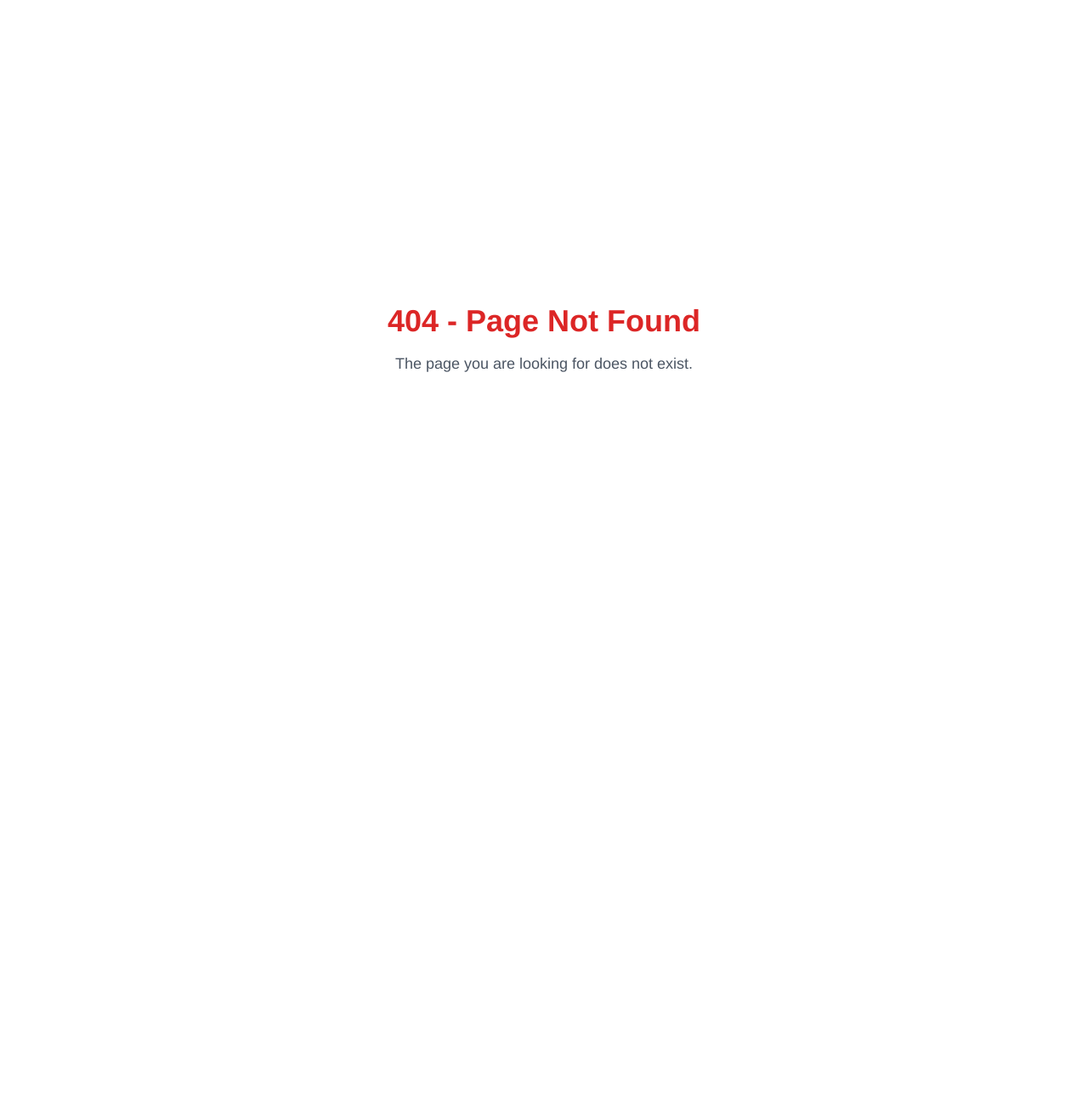
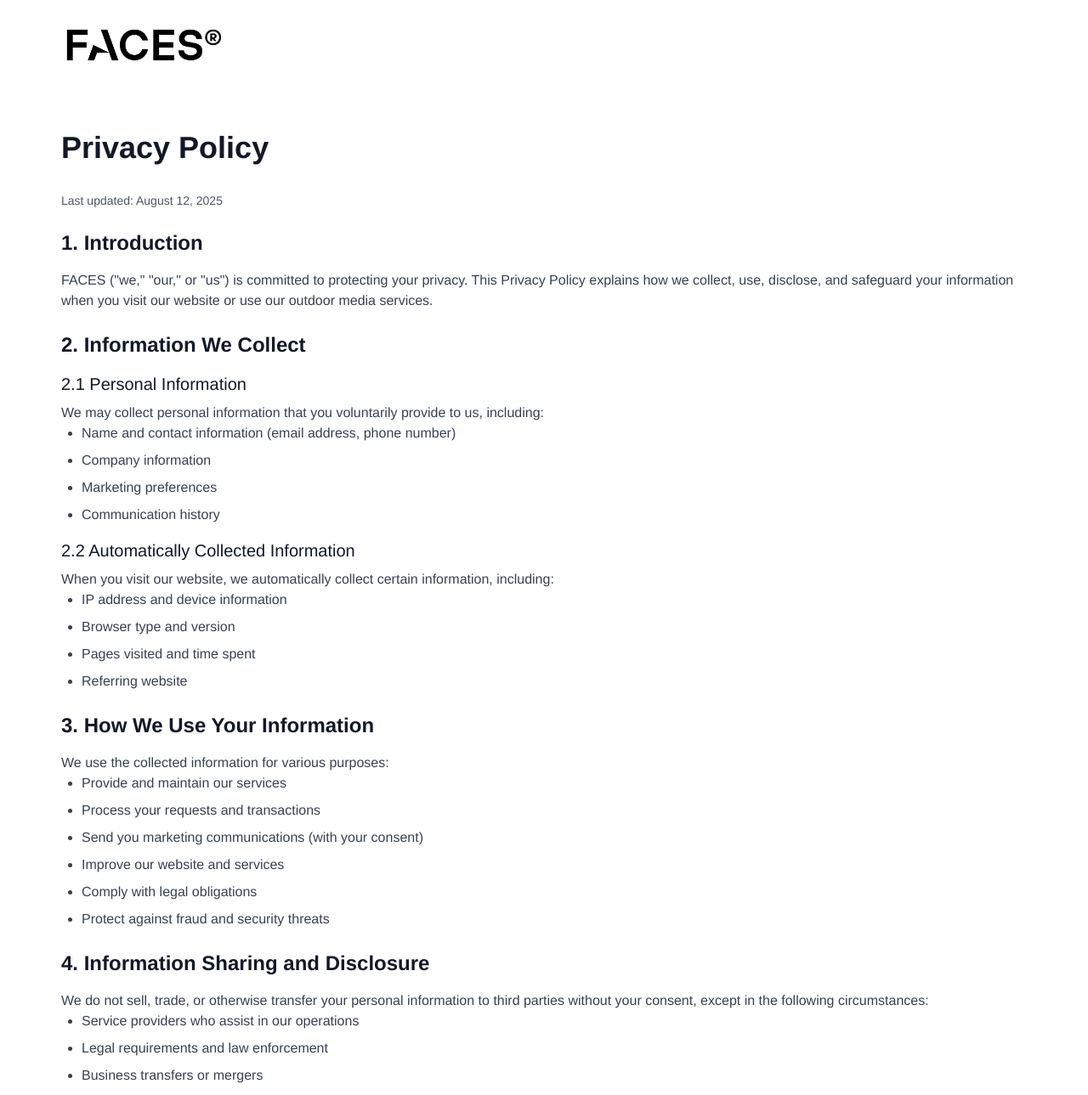
Before and after one commit to pablofaces/faces.com.mt, a Next.js app: page /privacy-policy in a window 1280 px wide. Before the commit this address had no page. Shown: the top 1289 px of the page at 85% size. Before the commit the page ends 800 px from the top, so only its background shows below. Built offline with nearby package versions, Linux system fonts and the light colour scheme.

Commit message:
privacy-policy

```diff
--- a/src/app/globals.css
+++ b/src/app/globals.css
@@ -5,9 +5,7 @@
 /* Import custom fonts */
 @font-face {
   font-family: 'Sprayerz Demo-B85';
-  src: url('/fonts/sprayerz-demo-b85.woff2') format('woff2'),
-       url('/fonts/sprayerz-demo-b85.woff') format('woff'),
-       url('/fonts/SprayerzDEMO-B85.ttf') format('truetype');
+  src: url('/fonts/SprayerzDEMO-B85.ttf') format('truetype');
   font-weight: normal;
   font-style: normal;
   font-display: swap;
--- /dev/null
+++ b/src/app/privacy-policy/page.tsx
@@ -0,0 +1,152 @@
+"use client";
+import Image from "next/image";
+
+const PrivacyPolicy: React.FC = () => {
+  return (
+    <div className="min-h-screen bg-white">
+      {/* Header with FACES Logo */}
+      <div className="w-full py-4 lg:py-8 ">
+        <div className="max-w-[1000px] md:max-w-[1200px] px-8 py-4 lg:py-0 mx-auto">
+          <Image
+            src="/faces_black_logo.png"
+            alt="Faces logo"
+            width={120}
+            height={120}
+            className="h-auto w-40 sm:w-48"
+          />
+        </div>
+      </div>
+
+      {/* Main Content */}
+      <div className="max-w-[1000px] md:max-w-[1200px] mx-auto px-8 py-12">
+        <div className="prose prose-lg max-w-none">
+          <h1 className="text-4xl font-bold text-gray-900 mb-8">Privacy Policy</h1>
+
+          <div className="space-y-6 text-gray-700">
+            <p className="text-sm text-gray-600">Last updated: {new Date().toLocaleDateString('en-US', { year: 'numeric', month: 'long', day: 'numeric' })}</p>
+
+            <section>
+              <h2 className="text-2xl font-semibold text-gray-900 mb-4">1. Introduction</h2>
+              <p>
+                FACES ("we," "our," or "us") is committed to protecting your privacy. This Privacy Policy explains how we collect, use, disclose, and safeguard your information when you visit our website or use our outdoor media services.
+              </p>
+            </section>
+
+            <section>
+              <h2 className="text-2xl font-semibold text-gray-900 mb-4">2. Information We Collect</h2>
+              <h3 className="text-xl font-medium text-gray-900 mb-2">2.1 Personal Information</h3>
+              <p>We may collect personal information that you voluntarily provide to us, including:</p>
+              <ul className="list-disc pl-6 space-y-2">
+                <li>Name and contact information (email address, phone number)</li>
+                <li>Company information</li>
+                <li>Marketing preferences</li>
+                <li>Communication history</li>
+              </ul>
+
+              <h3 className="text-xl font-medium text-gray-900 mb-2 mt-4">2.2 Automatically Collected Information</h3>
+              <p>When you visit our website, we automatically collect certain information, including:</p>
+              <ul className="list-disc pl-6 space-y-2">
+                <li>IP address and device information</li>
+                <li>Browser type and version</li>
+                <li>Pages visited and time spent</li>
+                <li>Referring website</li>
+              </ul>
+            </section>
+
+            <section>
+              <h2 className="text-2xl font-semibold text-gray-900 mb-4">3. How We Use Your Information</h2>
+              <p>We use the collected information for various purposes:</p>
+              <ul className="list-disc pl-6 space-y-2">
+                <li>Provide and maintain our services</li>
+                <li>Process your requests and transactions</li>
+                <li>Send you marketing communications (with your consent)</li>
+                <li>Improve our website and services</li>
+                <li>Comply with legal obligations</li>
+                <li>Protect against fraud and security threats</li>
+              </ul>
+            </section>
+
+            <section>
+              <h2 className="text-2xl font-semibold text-gray-900 mb-4">4. Information Sharing and Disclosure</h2>
+              <p>We do not sell, trade, or otherwise transfer your personal information to third parties without your consent, except in the following circumstances:</p>
+              <ul className="list-disc pl-6 space-y-2">
+                <li>Service providers who assist in our operations</li>
+                <li>Legal requirements and law enforcement</li>
+                <li>Business transfers or mergers</li>
+                <li>Protection of rights and safety</li>
+              </ul>
+            </section>
+
+            <section>
+              <h2 className="text-2xl font-semibold text-gray-900 mb-4">5. Data Security</h2>
+              <p>
+                We implement appropriate technical and organizational security measures to protect your personal information against unauthorized access, alteration, disclosure, or destruction. However, no method of transmission over the internet is 100% secure.
+              </p>
+            </section>
+
+            <section>
+              <h2 className="text-2xl font-semibold text-gray-900 mb-4">6. Your Rights</h2>
+              <p>Depending on your location, you may have the following rights regarding your personal information:</p>
+              <ul className="list-disc pl-6 space-y-2">
+                <li>Access and review your data</li>
+                <li>Correct inaccurate information</li>
+                <li>Request deletion of your data</li>
+                <li>Object to processing</li>
+                <li>Data portability</li>
+                <li>Withdraw consent</li>
+              </ul>
+            </section>
+
+            <section>
+              <h2 className="text-2xl font-semibold text-gray-900 mb-4">7. Cookies and Tracking Technologies</h2>
+              <p>
+                We use cookies and similar tracking technologies to enhance your browsing experience, analyze website traffic, and understand user behavior. You can control cookie settings through your browser preferences.
+              </p>
+            </section>
+
+            <section>
+              <h2 className="text-2xl font-semibold text-gray-900 mb-4">8. Third-Party Links</h2>
+              <p>
+                Our website may contain links to third-party websites. We are not responsible for the privacy practices or content of these external sites. We encourage you to review their privacy policies.
+              </p>
+            </section>
+
+            <section>
+              <h2 className="text-2xl font-semibold text-gray-900 mb-4">9. Children's Privacy</h2>
+              <p>
+                Our services are not intended for children under 13 years of age. We do not knowingly collect personal information from children under 13. If you believe we have collected such information, please contact us immediately.
+              </p>
+            </section>
+
+            <section>
+              <h2 className="text-2xl font-semibold text-gray-900 mb-4">10. International Data Transfers</h2>
+              <p>
+                Your information may be transferred to and processed in countries other than your own. We ensure appropriate safeguards are in place to protect your data in accordance with applicable laws.
+              </p>
+            </section>
+
+            <section>
+              <h2 className="text-2xl font-semibold text-gray-900 mb-4">11. Changes to This Privacy Policy</h2>
+              <p>
+                We may update this Privacy Policy from time to time. We will notify you of any material changes by posting the new policy on this page and updating the "Last updated" date.
+              </p>
+            </section>
+
+            <section>
+              <h2 className="text-2xl font-semibold text-gray-900 mb-4">12. Contact Us</h2>
+              <p>
+                If you have any questions about this Privacy Policy or our data practices, please contact us:
+              </p>
+              <div className="rounded-lg mt-4">
+                <p className="font-medium">FACES</p>
+                <p>Email: sales@faces.com.mt</p>
+              </div>
+            </section>
+          </div>
+        </div>
+      </div>
+    </div>
+  );
+};
+
+export default PrivacyPolicy;
```
Also changed, not shown: public/faces_black_logo.png (added), 1 other file (tests, documents, lock files or other folders).
